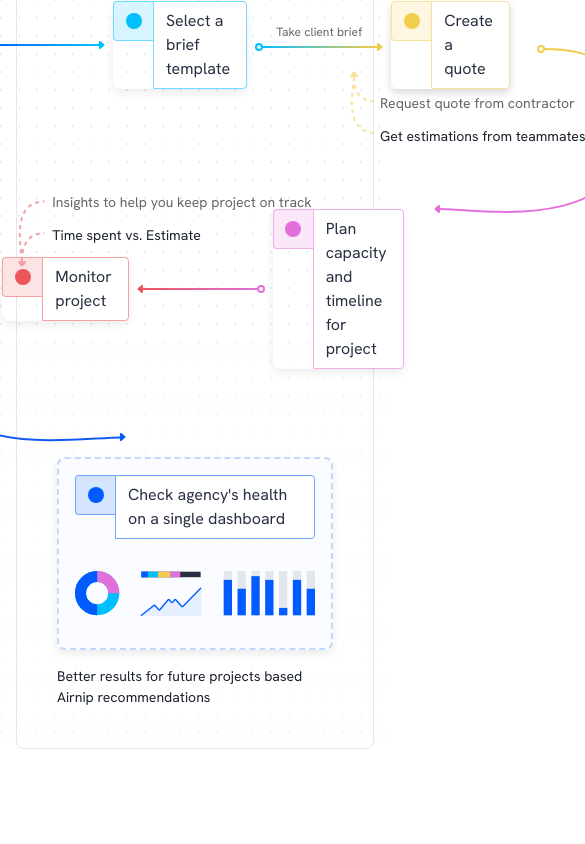
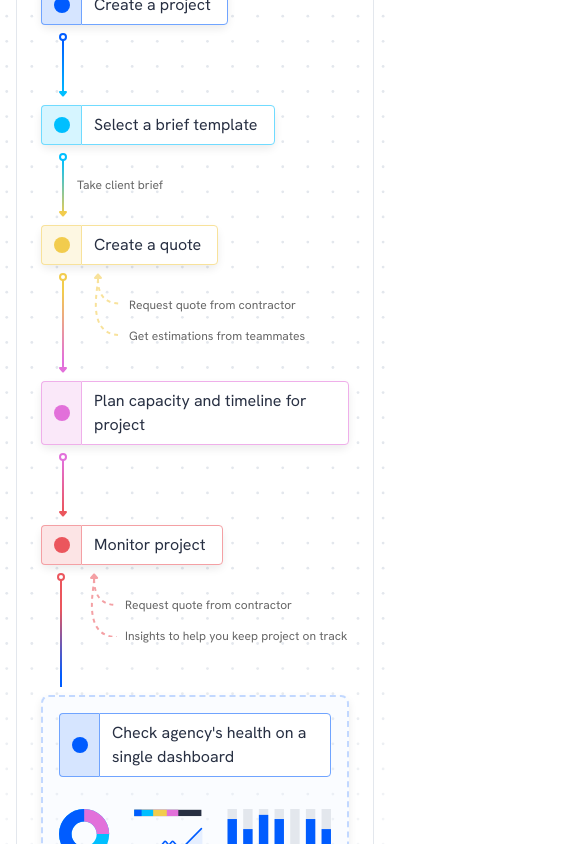
Before and after one commit to sarkozigabor13/nextjsAirnip, a Next.js app: page / in a window 390 px wide. Shown: the part 1680-2524 px from the top of the page, 585 px wide, since content can reach past the window. Built offline with nearby package versions, Linux system fonts and the light colour scheme.

Commit message:
Responsive Map section created, code size reduced

```diff
--- a/components/map/index.js
+++ b/components/map/index.js
@@ -4,7 +4,14 @@ import MapLinesSection from "./map";
 
 export default function mapSection() {
   return (
-    <Box w="100%" pt="96px" bgImage="url('./acc_bg.svg')">
+    <Box
+      w="100%"
+      pt="96px"
+      bgImage="url('./acc_bg.svg')"
+      backgroundRepeat="no-repeat"
+      backgroundPosition="center"
+      backgroundSize="cover"
+    >
       <Container maxW={"7xl"} pt="96px">
         <Center>
           <Heading fontSize="36px" color="#005CFF">
--- a/components/map/map.js
+++ b/components/map/map.js
@@ -1,5 +1,5 @@
 import { chakra, Heading, Image } from "@chakra-ui/react";
-import { Center, Box, Grid, GridItem, Flex, Text } from "@chakra-ui/layout";
+import { Center, Box, Flex, Text } from "@chakra-ui/layout";
 
 const ArrowFirst = () => {
   return (
@@ -30,6 +30,52 @@ const ArrowFirst = () => {
           y1="7"
           x2="119.498"
           y2="6.49102"
+          gradientUnits="userSpaceOnUse"
+        >
+          <stop stopColor="#005CFF" />
+          <stop offset="1" stopColor="#00BFFF" />
+        </linearGradient>
+      </defs>
+    </svg>
+  );
+};
+
+const MobileArrowFirst = () => {
+  return (
+    <svg
+      xmlns="http://www.w3.org/2000/svg"
+      width="12"
+      height="64"
+      viewBox="0 0 12 64"
+      fill="none"
+    >
+      <circle
+        cx="6"
+        cy="4"
+        r="3"
+        transform="rotate(90 6 4)"
+        stroke="#005CFF"
+        strokeWidth="2"
+      />
+      <line
+        x1="6"
+        y1="7"
+        x2="6"
+        y2="58"
+        stroke="url(#paint0_linear_1529_26016)"
+        strokeWidth="2"
+      />
+      <path
+        d="M6.75593 63.1271C6.35716 63.5876 5.64284 63.5876 5.24407 63.1271L2.23682 59.6547C1.67594 59.007 2.136 58 2.99275 58L9.00725 58C9.864 58 10.3241 59.007 9.76318 59.6547L6.75593 63.1271Z"
+        fill="#00BFFF"
+      />
+      <defs>
+        <linearGradient
+          id="paint0_linear_1529_26016"
+          x1="4.39454"
+          y1="6.99999"
+          x2="7.97766"
+          y2="62.9271"
           gradientUnits="userSpaceOnUse"
         >
           <stop stopColor="#005CFF" />
@@ -79,6 +125,52 @@ const ArrowSecond = () => {
   );
 };
 
+const MobileArrowSecond = () => {
+  return (
+    <svg
+      xmlns="http://www.w3.org/2000/svg"
+      width="12"
+      height="64"
+      viewBox="0 0 12 64"
+      fill="none"
+    >
+      <circle
+        cx="6"
+        cy="4"
+        r="3"
+        transform="rotate(90 6 4)"
+        stroke="#00BFFF"
+        strokeWidth="2"
+      />
+      <line
+        x1="6"
+        y1="7"
+        x2="6"
+        y2="58"
+        stroke="url(#paint0_linear_1529_26020)"
+        strokeWidth="2"
+      />
+      <path
+        d="M6.75593 63.1271C6.35716 63.5876 5.64284 63.5876 5.24407 63.1271L2.23682 59.6547C1.67594 59.007 2.136 58 2.99275 58L9.00725 58C9.864 58 10.3241 59.007 9.76318 59.6547L6.75593 63.1271Z"
+        fill="#F2CC4D"
+      />
+      <defs>
+        <linearGradient
+          id="paint0_linear_1529_26020"
+          x1="5"
+          y1="7"
+          x2="5.11135"
+          y2="62.4998"
+          gradientUnits="userSpaceOnUse"
+        >
+          <stop stopColor="#00BFFF" />
+          <stop offset="1" stopColor="#F2CC4D" />
+        </linearGradient>
+      </defs>
+    </svg>
+  );
+};
+
 const ArrowThird = () => {
   return (
     <svg
@@ -105,6 +197,52 @@ const ArrowThird = () => {
           y1="4"
           x2="128"
           y2="163"
+          gradientUnits="userSpaceOnUse"
+        >
+          <stop stopColor="#F2CC4D" />
+          <stop offset="1" stopColor="#E270DA" />
+        </linearGradient>
+      </defs>
+    </svg>
+  );
+};
+
+const MobileArrowThird = () => {
+  return (
+    <svg
+      xmlns="http://www.w3.org/2000/svg"
+      width="12"
+      height="100"
+      viewBox="0 0 12 100"
+      fill="none"
+    >
+      <circle
+        cx="6"
+        cy="4"
+        r="3"
+        transform="rotate(90 6 4)"
+        stroke="#F2CC4D"
+        strokeWidth="2"
+      />
+      <line
+        x1="6"
+        y1="7"
+        x2="6"
+        y2="94"
+        stroke="url(#paint0_linear_1529_26034)"
+        strokeWidth="2"
+      />
+      <path
+        d="M6.75593 99.1271C6.35716 99.5876 5.64284 99.5876 5.24407 99.1271L2.23682 95.6547C1.67594 95.007 2.136 94 2.99275 94L9.00725 94C9.864 94 10.3241 95.007 9.76318 95.6547L6.75593 99.1271Z"
+        fill="#E270DA"
+      />
+      <defs>
+        <linearGradient
+          id="paint0_linear_1529_26034"
+          x1="6"
+          y1="18.3478"
+          x2="6"
+          y2="86.4348"
           gradientUnits="userSpaceOnUse"
         >
           <stop stopColor="#F2CC4D" />
@@ -161,6 +299,52 @@ const ArrowFourth = () => {
   );
 };
 
+const MobileArrowFourth = () => {
+  return (
+    <svg
+      xmlns="http://www.w3.org/2000/svg"
+      width="12"
+      height="64"
+      viewBox="0 0 12 64"
+      fill="none"
+    >
+      <circle
+        cx="6"
+        cy="4"
+        r="3"
+        transform="rotate(90 6 4)"
+        stroke="#E270DA"
+        strokeWidth="2"
+      />
+      <line
+        x1="6"
+        y1="7"
+        x2="6"
+        y2="58"
+        stroke="url(#paint0_linear_1529_26024)"
+        strokeWidth="2"
+      />
+      <path
+        d="M6.75593 63.1271C6.35716 63.5876 5.64284 63.5876 5.24407 63.1271L2.23682 59.6547C1.67594 59.007 2.136 58 2.99275 58L9.00725 58C9.864 58 10.3241 59.007 9.76318 59.6547L6.75593 63.1271Z"
+        fill="#EB565D"
+      />
+      <defs>
+        <linearGradient
+          id="paint0_linear_1529_26024"
+          x1="5"
+          y1="7"
+          x2="5"
+          y2="58"
+          gradientUnits="userSpaceOnUse"
+        >
+          <stop stopColor="#E270DA" />
+          <stop offset="1" stopColor="#EB565D" />
+        </linearGradient>
+      </defs>
+    </svg>
+  );
+};
+
 const ArrowFifth = () => {
   return (
     <svg
@@ -192,6 +376,48 @@ const ArrowFifth = () => {
           y1="4"
           x2="38.9286"
           y2="163"
+          gradientUnits="userSpaceOnUse"
+        >
+          <stop stopColor="#EB565D" />
+          <stop offset="1" stopColor="#005CFF" />
+        </linearGradient>
+      </defs>
+    </svg>
+  );
+};
+
+const MobileArrowFifth = () => {
+  return (
+    <svg
+      xmlns="http://www.w3.org/2000/svg"
+      width="8"
+      height="114"
+      viewBox="0 0 8 114"
+      fill="none"
+    >
+      <circle
+        cx="4"
+        cy="4"
+        r="3"
+        transform="rotate(90 4 4)"
+        stroke="#EB565D"
+        strokeWidth="2"
+      />
+      <line
+        x1="4"
+        y1="7"
+        x2="4"
+        y2="114"
+        stroke="url(#paint0_linear_1529_26111)"
+        strokeWidth="2"
+      />
+      <defs>
+        <linearGradient
+          id="paint0_linear_1529_26111"
+          x1="3"
+          y1="35.9624"
+          x2="3.00001"
+          y2="103.139"
           gradientUnits="userSpaceOnUse"
         >
           <stop stopColor="#EB565D" />
@@ -260,16 +486,85 @@ const DoubleArrowSecond = () => {
   );
 };
 
+const MobileDoubleArrowSecond = () => {
+  return (
+    <svg
+      xmlns="http://www.w3.org/2000/svg"
+      width="29"
+      height="64"
+      viewBox="0 0 29 64"
+      fill="none"
+    >
+      <path
+        d="M5.35492 0.851403C5.75307 0.399588 6.45731 0.399589 6.85545 0.851404L9.92863 4.33886C10.4977 4.9847 10.0392 6 9.17836 6L3.03201 6C2.1712 6 1.71263 4.9847 2.28175 4.33886L5.35492 0.851403Z"
+        fill="#F4A0A4"
+      />
+      <path
+        d="M6.10516 6C6.10516 20 11.1928 32 28.9996 32"
+        stroke="#F4A0A4"
+        strokeWidth="2"
+        strokeDasharray="4 4"
+      />
+      <path
+        d="M6.10523 6C6.10523 16 -6.61341 64 29 64"
+        stroke="#F4A0A4"
+        strokeWidth="2"
+        strokeDasharray="4 4"
+      />
+    </svg>
+  );
+};
+
+const Texts = {
+  steps: {
+    one: "Create a project",
+    two: "Select a brief template",
+    three: "Create a quote",
+    four: "Plan capacity and timeline for project",
+    five: "Monitor project",
+    six: "Check agency's health on a single dashboard",
+  },
+  arrows: {
+    one: "Take client brief",
+    twoFirst: "Request quote from contractor",
+    twoSecond: "Get estimations from teammates",
+    threeFirst: "Time spent vs. Estimate",
+    threeSecond: "Insights to help you keep project on track",
+  },
+  bottom: "Better results for future projects based Airnip recommendations",
+};
+
 const Styles = {
+  Heading: {
+    fontSize: "16px",
+    color: "#005CFF",
+    borderTop: "1px solid #E3E7ED",
+    borderLeft: "1px solid #E3E7ED",
+    borderRight: "1px solid #E3E7ED",
+    borderBottom: "1px solid #FFFFFF",
+    borderRadius: "4px 4px 0px 0px",
+    py: "8px",
+    px: "16px",
+    position: "relative",
+    top: "1px",
+    backgroundColor: "white",
+  },
+  SectionBoxStyles: {
+    border: "1px solid #E3E7ED",
+    borderRadius: "8px",
+  },
   BoxStyles: {
     boxShadow: "0px 4px 8px rgba(0, 0, 0, 0.08)",
     borderRadius: "8px",
     backgroundColor: "transparent",
   },
+  MobileBoxStyles: {
+    maxW: "max-content",
+  },
   LeftBoxStyles: {
     borderRadius: "full",
     w: "40px",
-    h: "40px",
+    h: "auto",
     p: "12px",
     borderRadius: "4px 0px 0px 4px",
     borderRightWidth: "0px",
@@ -294,132 +589,40 @@ const Styles = {
     justifyContent: "center",
     px: "8px",
   },
-};
-
-const MobileDisplay = () => {
-  return (
-    <Grid
-      p={20}
-      templateColumns={{
-        base: "repeat(1, 1fr)",
-        sm: "repeat(2, 1fr)",
-        md: "repeat(5, 1fr)",
-      }}
-    >
-      <GridItem w="190px">
-        <Flex boxShadow="0px 4px 8px rgba(0, 0, 0, 0.08)">
-          <Center
-            w="40px"
-            h="40px"
-            backgroundColor="#d6e5ff"
-            p="12px"
-            border="1px solid #70A4FF"
-            borderRadius="4px 0px 0px 4px"
-            borderRightWidth="0px"
-          >
-            <chakra.span
-              w="16px"
-              h="16px"
-              borderRadius="50%"
-              backgroundColor="#005CFF"
-              position="absolute"
-            ></chakra.span>
-          </Center>
-          <Box
-            flex="1"
-            fontSize="16px"
-            color="#272F42"
-            border="1px solid #70A4FF"
-            borderRadius="0px 4px 4px 0px"
-            backgroundColor="#FFFFFF"
-            d="flex"
-            justifyContent="center"
-          >
-            <Center>Create a project</Center>
-          </Box>
-        </Flex>
-      </GridItem>
-      <GridItem w="128px" d="flex" justifyContent="center">
-        <Center>
-          <ArrowFirst />
-        </Center>
-      </GridItem>
-      <GridItem w="240px">
-        <Flex boxShadow="0px 4px 8px rgba(0, 0, 0, 0.08)">
-          <Center
-            w="40px"
-            h="40px"
-            backgroundColor="#d6f5ff"
-            p="12px"
-            border="1px solid #70DBFF"
-            borderRadius="4px 0px 0px 4px"
-            borderRightWidth="0px"
-          >
-            <chakra.span
-              w="16px"
-              h="16px"
-              borderRadius="50%"
-              backgroundColor="#00BFFF"
-              position="absolute"
-            ></chakra.span>
-          </Center>
-          <Box
-            flex="1"
-            fontSize="16px"
-            color="#272F42"
-            border="1px solid #70DBFF"
-            borderRadius="0px 4px 4px 0px"
-            backgroundColor="#FFFFFF"
-            d="flex"
-            justifyContent="center"
-          >
-            <Center>Select a brief template</Center>
-          </Box>
-        </Flex>
-      </GridItem>
-      <GridItem>
-        <Center>"----"</Center>
-      </GridItem>
-      <GridItem w="180px">
-        <Flex boxShadow="0px 4px 8px rgba(0, 0, 0, 0.08)">
-          <Center
-            w="40px"
-            h="40px"
-            backgroundColor="#fdf7e2"
-            p="12px"
-            border="1px solid #F8E29B"
-            borderRadius="4px 0px 0px 4px"
-            borderRightWidth="0px"
-          >
-            <chakra.span
-              w="16px"
-              h="16px"
-              borderRadius="50%"
-              backgroundColor="#F2CC4D"
-              position="absolute"
-            ></chakra.span>
-          </Center>
-          <Box
-            flex="1"
-            fontSize="16px"
-            color="#272F42"
-            border="1px solid #F8E29B"
-            borderRadius="0px 4px 4px 0px"
-            backgroundColor="#FFFFFF"
-            d="flex"
-            justifyContent="center"
-          >
-            <Center>Create a quote</Center>
-          </Box>
-        </Flex>
-      </GridItem>
-    </Grid>
-  );
+  TextStyles: {
+    color: "#656565",
+    fontSize: "12px",
+    ml: "8px",
+  },
+  IllustrationBoxStyles: {
+    p: "16px",
+    border: "2px dashed #c2d8ff",
+    backgroundColor: "rgba(0, 92, 255, 0.02)",
+    borderRadius: "8px",
+    width: "100%",
+  },
+  IllustrationStyles: {
+    display: "flex",
+    mt: "32px",
+    mb: "16px",
+    justifyContent: "center",
+    alignItems: "center",
+  },
+  MobileArrowStyles: {
+    py: "8px",
+    pos: "relative",
+    left: "16px",
+  },
 };
 
 const Route = () => {
   return (
-    <Box p={10} border="1px solid #E3E7ED" borderRadius="8px" width="100%">
+    <Box
+      {...Styles.SectionBoxStyles}
+      d={{ base: "none", xl: "block" }}
+      p={10}
+      width="100%"
+    >
       <Flex justifyContent="center">
         <Center justifyContent="center">
           <Box {...Styles.BoxStyles}>
@@ -435,7 +638,7 @@ const Route = () => {
                 />
               </Center>
               <Box {...Styles.RightBoxStyles} border="1px solid #70A4FF">
-                <Center>Create a project</Center>
+                <Center>{Texts.steps.one}</Center>
               </Box>
             </Flex>
           </Box>
@@ -457,22 +660,20 @@ const Route = () => {
                 />
               </Center>
               <Box {...Styles.RightBoxStyles} border="1px solid #70DBFF">
-                <Center>Select a brief template</Center>
+                <Center>{Texts.steps.two}</Center>
               </Box>
             </Flex>
           </Box>
           <Box {...Styles.ArrowStyles} pb="15px">
             <Center>
-              <Text color="#656565" fontSize="12px">
-                Take client brief
-              </Text>
+              <Text {...Styles.TextStyles}>{Texts.arrows.one}</Text>
             </Center>
             <Center>
               <ArrowSecond />
             </Center>
           </Box>
           <Box {...Styles.BoxStyles}>
-            <Flex boxShadow="0px 4px 8px rgba(0, 0, 0, 0.08)">
+            <Flex>
               <Center
                 backgroundColor="#fdf7e2"
                 border="1px solid #F8E29B"
@@ -484,7 +685,7 @@ const Route = () => {
                 />
               </Center>
               <Box {...Styles.RightBoxStyles} border="1px solid #F8E29B">
-                <Center>Create a quote</Center>
+                <Center>{Texts.steps.three}</Center>
               </Box>
             </Flex>
           </Box>
@@ -493,12 +694,10 @@ const Route = () => {
               <DoubleArrowFirst />
             </Box>
             <Box pos="absolute" minW="206px" top="48px" left="0px">
-              <chakra.div color="#656565" fontSize="14px" mb="12px">
-                Request quote from contractor
-              </chakra.div>
-              <chakra.div fontSize="14px">
-                Get estimations from teammates
-              </chakra.div>
+              <Text {...Styles.TextStyles} mb="12px">
+                {Texts.arrows.twoFirst}
+              </Text>
+              <Text {...Styles.TextStyles}>{Texts.arrows.twoSecond}</Text>
             </Box>
           </Box>
           <Box {...Styles.ArrowStyles} pos="relative" right="100px">
@@ -515,10 +714,12 @@ const Route = () => {
               <DoubleArrowSecond />
             </Box>
             <Box pos="absolute" minW="260px" top="18px" left="4px">
-              <chakra.div color="#656565" fontSize="14px" mb="12px">
-                Insights to help you keep project on track
+              <chakra.div {...Styles.TextStyles} mb="12px">
+                {Texts.arrows.twoFirst}
               </chakra.div>
-              <chakra.div fontSize="14px">Time spent vs. Estimate</chakra.div>
+              <chakra.div {...Styles.TextStyles}>
+                {Texts.arrows.twoSecond}
+              </chakra.div>
             </Box>
           </Box>
           <Box {...Styles.ArrowStyles} pos="relative" right="65px">
@@ -539,7 +740,7 @@ const Route = () => {
                 />
               </Center>
               <Box {...Styles.RightBoxStyles} border="1px solid #F4A0A4">
-                <Center>Monitor project</Center>
+                <Center>{Texts.steps.five}</Center>
               </Box>
             </Flex>
           </Box>
@@ -561,7 +762,7 @@ const Route = () => {
                 />
               </Center>
               <Box {...Styles.RightBoxStyles} border="1px solid #EFAFEA">
-                <Center>Plan capacity and timeline for project</Center>
+                <Center>{Texts.steps.four}</Center>
               </Box>
             </Flex>
           </Box>
@@ -569,14 +770,7 @@ const Route = () => {
       </Flex>
       <Flex justifyContent="center">
         <Center justifyContent="center" mt="88px">
-          <Box
-            {...Styles.BoxStyles}
-            p="16px"
-            border="2px dashed #c2d8ff"
-            backgroundColor="rgba(0, 92, 255, 0.02)"
-            borderRadius="8px"
-            width="100%"
-          >
+          <Box {...Styles.BoxStyles} {...Styles.IllustrationBoxStyles}>
             <Flex>
               <Center
                 backgroundColor="#d6e5ff"
@@ -589,16 +783,10 @@ const Route = () => {
                 />
               </Center>
               <Box {...Styles.RightBoxStyles} border="1px solid #70A4FF">
-                <Center>Check agency's health on a single dashboard</Center>
+                <Center>{Texts.steps.six}</Center>
               </Box>
             </Flex>
-            <Box
-              display="flex"
-              mt="32px"
-              mb="16px"
-              justifyContent="center"
-              alignItems="center"
-            >
+            <Box {...Styles.IllustrationStyles}>
               <Image src="/map_illustrations.svg" alt="Illustrations" />
             </Box>
           </Box>
@@ -606,11 +794,161 @@ const Route = () => {
       </Flex>
       <Flex justifyContent="center" mt="16px">
         <Center justifyContent="center">
-          <Text fontSize="14px">
-            Better results for future projects based Airnip recommendations
-          </Text>
+          <Text fontSize="14px">{Texts.bottom}</Text>
         </Center>
       </Flex>
+    </Box>
+  );
+};
+
+const RouteMobile = () => {
+  return (
+    <Box
+      {...Styles.SectionBoxStyles}
+      d={{ base: "block", xl: "none" }}
+      p="24px"
+      width={["100%", "80%", "60%"]}
+    >
+      <Box {...Styles.BoxStyles} {...Styles.MobileBoxStyles}>
+        <Flex>
+          <Center
+            backgroundColor="#d6e5ff"
+            border="1px solid #70A4FF"
+            {...Styles.LeftBoxStyles}
+          >
+            <chakra.span {...Styles.CircleStyles} backgroundColor="#005CFF" />
+          </Center>
+          <Box {...Styles.RightBoxStyles} border="1px solid #70A4FF">
+            <Center>{Texts.steps.one}</Center>
+          </Box>
+        </Flex>
+      </Box>
+      <Box {...Styles.MobileArrowStyles}>
+        <MobileArrowFirst />
+      </Box>
+      <Box {...Styles.BoxStyles} {...Styles.MobileBoxStyles}>
+        <Flex>
+          <Center
+            backgroundColor="#d6f5ff"
+            border="1px solid #70DBFF"
+            {...Styles.LeftBoxStyles}
+          >
+            <chakra.span {...Styles.CircleStyles} backgroundColor="#00BFFF" />
+          </Center>
+          <Box {...Styles.RightBoxStyles} border="1px solid #70DBFF">
+            <Center>{Texts.steps.two}</Center>
+          </Box>
+        </Flex>
+      </Box>
+      <Box {...Styles.MobileArrowStyles}>
+        <Flex>
+          <MobileArrowSecond />
+          <Center>
+            <Text {...Styles.TextStyles}>{Texts.arrows.one}</Text>
+          </Center>
+        </Flex>
+      </Box>
+      <Box {...Styles.BoxStyles} {...Styles.MobileBoxStyles}>
+        <Flex>
+          <Center
+            backgroundColor="#fdf7e2"
+            border="1px solid #F8E29B"
+            {...Styles.LeftBoxStyles}
+          >
+            <chakra.span {...Styles.CircleStyles} backgroundColor="#F2CC4D" />
+          </Center>
+          <Box {...Styles.RightBoxStyles} border="1px solid #F8E29B">
+            <Center>{Texts.steps.three}</Center>
+          </Box>
+        </Flex>
+      </Box>
+      <Box {...Styles.MobileArrowStyles}>
+        <Flex>
+          <MobileArrowThird />
+          <Flex pl="23px">
+            <Box>
+              <DoubleArrowFirst />
+            </Box>
+            <Box>
+              <Text {...Styles.TextStyles} pt="23px" pb="13px">
+                {Texts.arrows.twoFirst}
+              </Text>
+              <Text {...Styles.TextStyles}>{Texts.arrows.twoSecond}</Text>
+            </Box>
+          </Flex>
+        </Flex>
+      </Box>
+      <Box {...Styles.BoxStyles} {...Styles.MobileBoxStyles}>
+        <Flex>
+          <Center
+            backgroundColor="#fae8f9"
+            border="1px solid #EFAFEA"
+            {...Styles.LeftBoxStyles}
+          >
+            <chakra.span {...Styles.CircleStyles} backgroundColor="#E270DA" />
+          </Center>
+          <Box {...Styles.RightBoxStyles} border="1px solid #EFAFEA">
+            <Center>{Texts.steps.four}</Center>
+          </Box>
+        </Flex>
+      </Box>
+      <Box {...Styles.MobileArrowStyles}>
+        <MobileArrowFourth />
+      </Box>
+      <Box {...Styles.BoxStyles} {...Styles.MobileBoxStyles}>
+        <Flex>
+          <Center
+            backgroundColor="#fce4e5"
+            border="1px solid #F4A0A4"
+            {...Styles.LeftBoxStyles}
+          >
+            <chakra.span {...Styles.CircleStyles} backgroundColor="#EB565D" />
+          </Center>
+          <Box {...Styles.RightBoxStyles} border="1px solid #F4A0A4">
+            <Center>{Texts.steps.five}</Center>
+          </Box>
+        </Flex>
+      </Box>
+      <Box {...Styles.MobileArrowStyles}>
+        <Flex>
+          <MobileArrowFifth />
+          <Flex pl="23px">
+            <Box>
+              <MobileDoubleArrowSecond />
+            </Box>
+            <Box>
+              <Text {...Styles.TextStyles} pt="23px" pb="13px">
+                {Texts.arrows.twoFirst}
+              </Text>
+              <Text {...Styles.TextStyles}>{Texts.arrows.threeSecond}</Text>
+            </Box>
+          </Flex>
+        </Flex>
+      </Box>
+      <Center justifyContent="center">
+        <Box {...Styles.BoxStyles} {...Styles.IllustrationBoxStyles}>
+          <Flex>
+            <Center
+              backgroundColor="#d6e5ff"
+              border="1px solid #70A4FF"
+              {...Styles.LeftBoxStyles}
+            >
+              <chakra.span {...Styles.CircleStyles} backgroundColor="#005CFF" />
+            </Center>
+            <Box {...Styles.RightBoxStyles} border="1px solid #70A4FF">
+              <Center>{Texts.steps.six}</Center>
+            </Box>
+          </Flex>
+          <Box {...Styles.IllustrationStyles}>
+            <Image src="/map_illustrations.svg" alt="Illustrations" />
+          </Box>
+        </Box>
+      </Center>
+      <Center justifyContent="center">
+        <Text fontSize="14px" color="#272F42" textAlign="center" mt="24px">
+          {Texts.bottom}
+        </Text>
+      </Center>
     </Box>
   );
 };
@@ -619,25 +957,11 @@ export default function mapLinesSection() {
   return (
     <>
       <Center>
-        <Heading
-          fontSize="16px"
-          color="#005CFF"
-          borderTop="1px solid #E3E7ED"
-          borderLeft="1px solid #E3E7ED"
-          borderRight="1px solid #E3E7ED"
-          borderBottom="1px solid #FFFFFF"
-          borderRadius="4px 4px 0px 0px"
-          py="8px"
-          px="16px"
-          position="relative"
-          top="1px"
-          backgroundColor="white"
-        >
-          Project 1
-        </Heading>
+        <Heading {...Styles.Heading}>Project 1</Heading>
       </Center>
       <Center>
         <Route />
+        <RouteMobile />
       </Center>
     </>
   );
```
